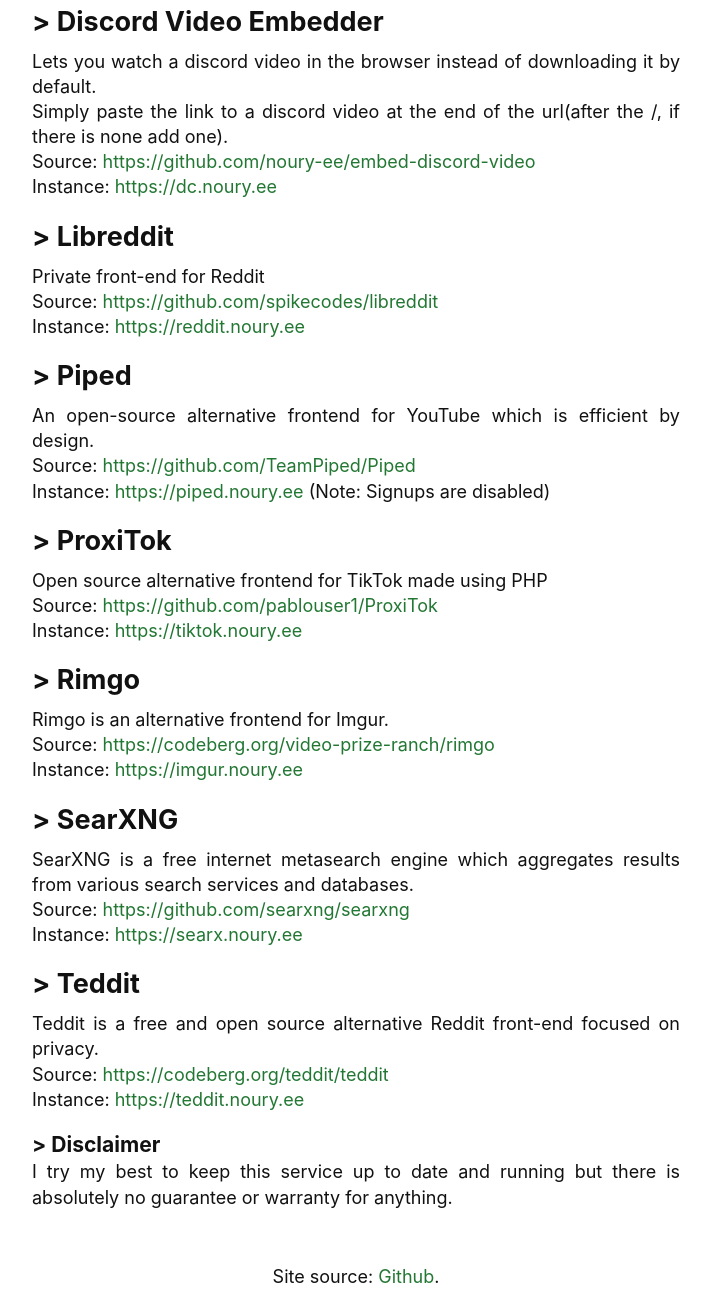
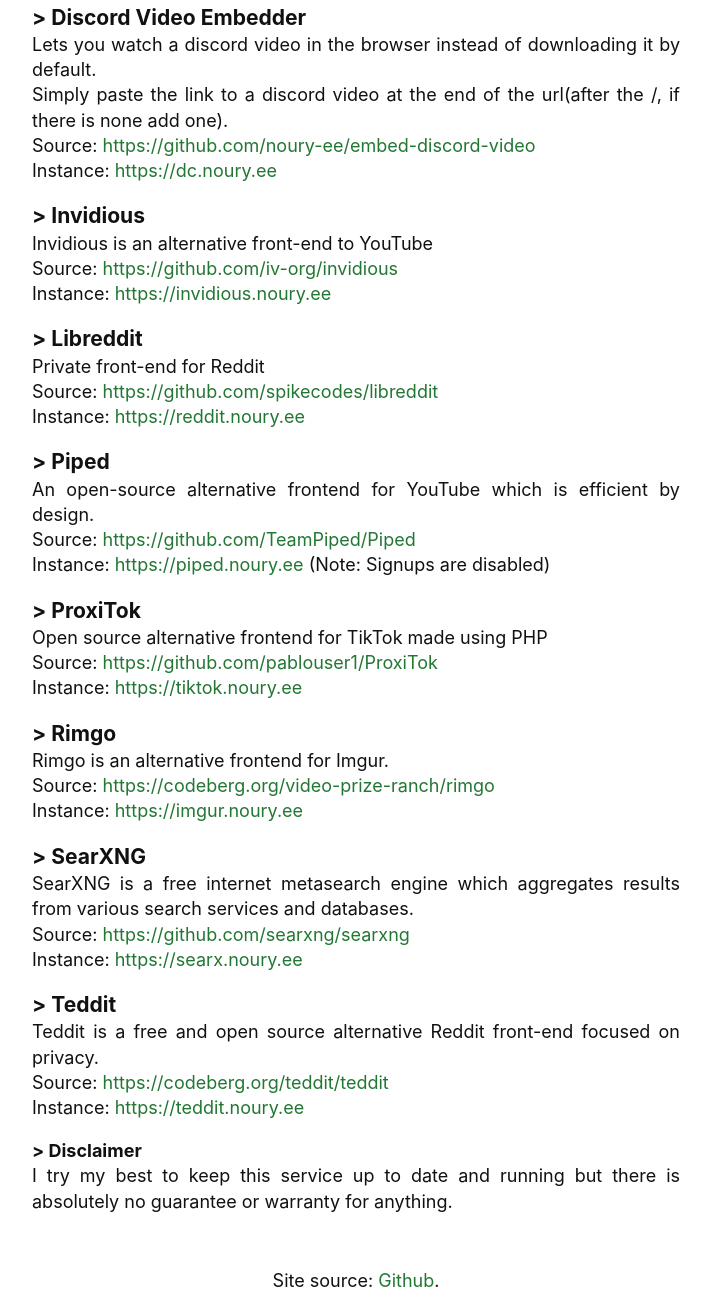
Before and after one commit to noury-ee/noury.ee, a website: page src/index.html in a window 1280 px wide. Shown: the part 123-1416 px from the top of the page, without its empty margins (284-995 px from the left). Drawn offline with Linux system fonts and the light colour scheme.

Commit message:
add invidious

```diff
--- a/src/index.html
+++ b/src/index.html
@@ -80,7 +80,7 @@
             preference
           </li>
         </ul>
-        <h2>How lightweight is it?</h2>
+        <h3>How lightweight is it?</h3>
 
         To check the site size on Firefox or Chrome, open a new
         private/incognito window, right click on the blank page, select
@@ -98,7 +98,7 @@
       </section>
 
       <section id="c">
-        <h2>Contact info</h2>
+        <h3>Contact info</h3>
 
         <br />
         Email: noury[AT]noury[DOT]ee
@@ -107,7 +107,7 @@
 
       <section id="h">
         <h1>Dank Instances:</h1>
-        <h2>> Discord Video Embedder</h2>
+        <h3>> Discord Video Embedder</h3>
         <p>
         Lets you watch a discord video in the browser instead of downloading it by default.
         </p>
@@ -123,7 +123,20 @@
 
         <br>
 
-        <h2>> Libreddit</h2>
+        <h3>> Invidious</h3>
+        <p>
+        Invidious is an alternative front-end to YouTube
+        </p>
+        <p>
+        Source: <a href="https://github.com/iv-org/invidious">https://github.com/iv-org/invidious</a>
+        </p>
+        <p>
+        Instance: <a href="https://invidious.noury.ee"> https://invidious.noury.ee</a>
+        </p>
+
+        <br>
+
+        <h3>> Libreddit</h3>
         <p>
         Private front-end for Reddit
         </p>
@@ -136,7 +149,7 @@
 
         <br>
 
-        <h2>> Piped</h2>
+        <h3>> Piped</h3>
         <p>
         An open-source alternative frontend for YouTube which is efficient by design.
         </p>
@@ -149,7 +162,7 @@
 
         <br>
 
-        <h2>> ProxiTok</h2>
+        <h3>> ProxiTok</h3>
         <p>
         Open source alternative frontend for TikTok made using PHP
         </p>
@@ -162,7 +175,7 @@
 
         <br>
 
-        <h2>> Rimgo</h2>
+        <h3>> Rimgo</h3>
         <p>
         Rimgo is an alternative frontend for Imgur.
         </p>
@@ -175,7 +188,7 @@
 
         <br>
 
-        <h2>> SearXNG</h2>
+        <h3>> SearXNG</h3>
         <p>
         SearXNG is a free internet metasearch engine which aggregates results from various search services and databases.
         </p>
@@ -188,7 +201,7 @@
 
         <br>
 
-        <h2>> Teddit</h2>
+        <h3>> Teddit</h3>
         <p>
         Teddit is a free and open source alternative Reddit front-end focused on privacy.
         </p>
@@ -201,7 +214,7 @@
 
         <br>
 
-        <h3>> Disclaimer </h3>
+        <h4>> Disclaimer </h4>
         <p>
         I try my best to keep this service up to date and running but there is absolutely no guarantee or warranty for anything.
         </p>
```
